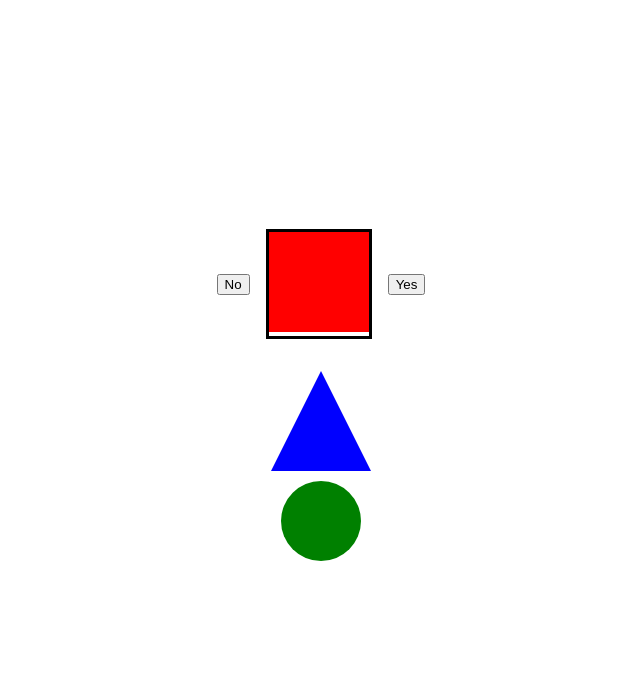
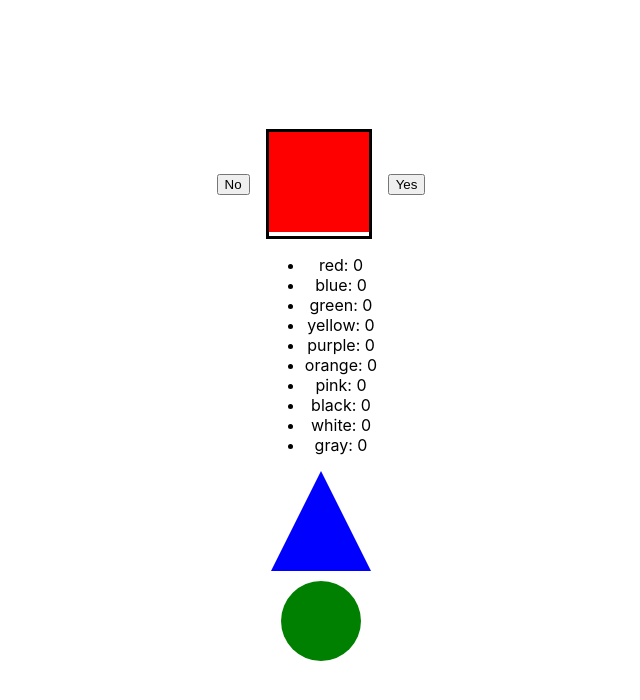
Before and after one commit to Superjim/favourite-thing, a React (Create React App) app: page / in a window 1280 px wide. Shown: the top 700 px of the page, without its empty margins (319-959 px from the left). Built offline with nearby package versions, Linux system fonts and the light colour scheme.

Commit message:
sorts and displays colors

```diff
--- a/src/App.js
+++ b/src/App.js
@@ -104,11 +104,13 @@ function App() {
         </button>
       </div>
       <ul>
-        {/* {zzzzzzzzz.map(([color, count]) => (
-          <li key={color}>
-            {color}: {count}
-          </li>
-        ))} */}
+        {Object.entries(colors)
+          .sort((a, b) => b[1] - a[1])
+          .map(([color, count]) => (
+            <li key={color}>
+              {color}: {count}
+            </li>
+          ))}
       </ul>
       <Triangle color="red" />
       <Circle color="blue" />
```
